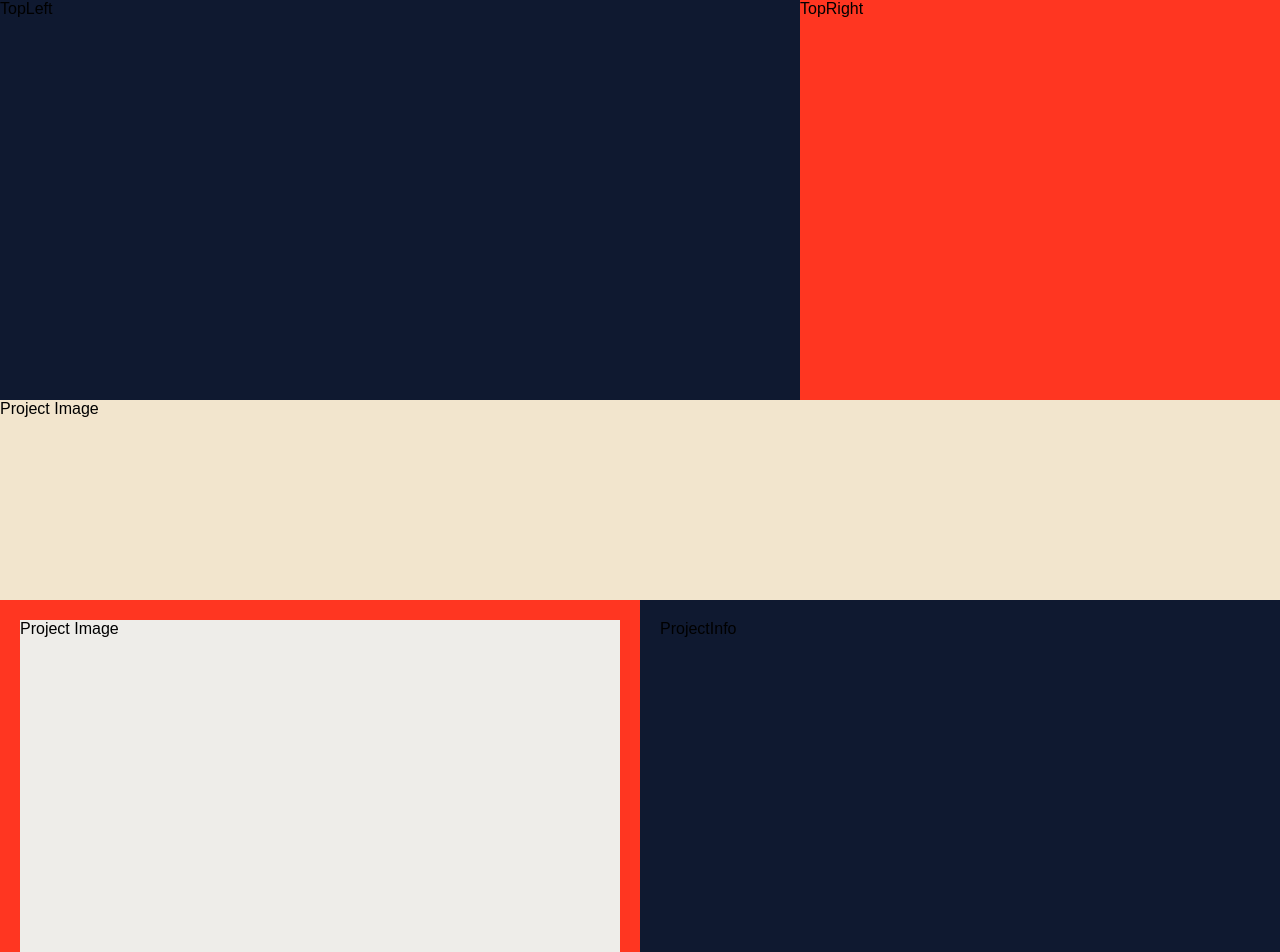
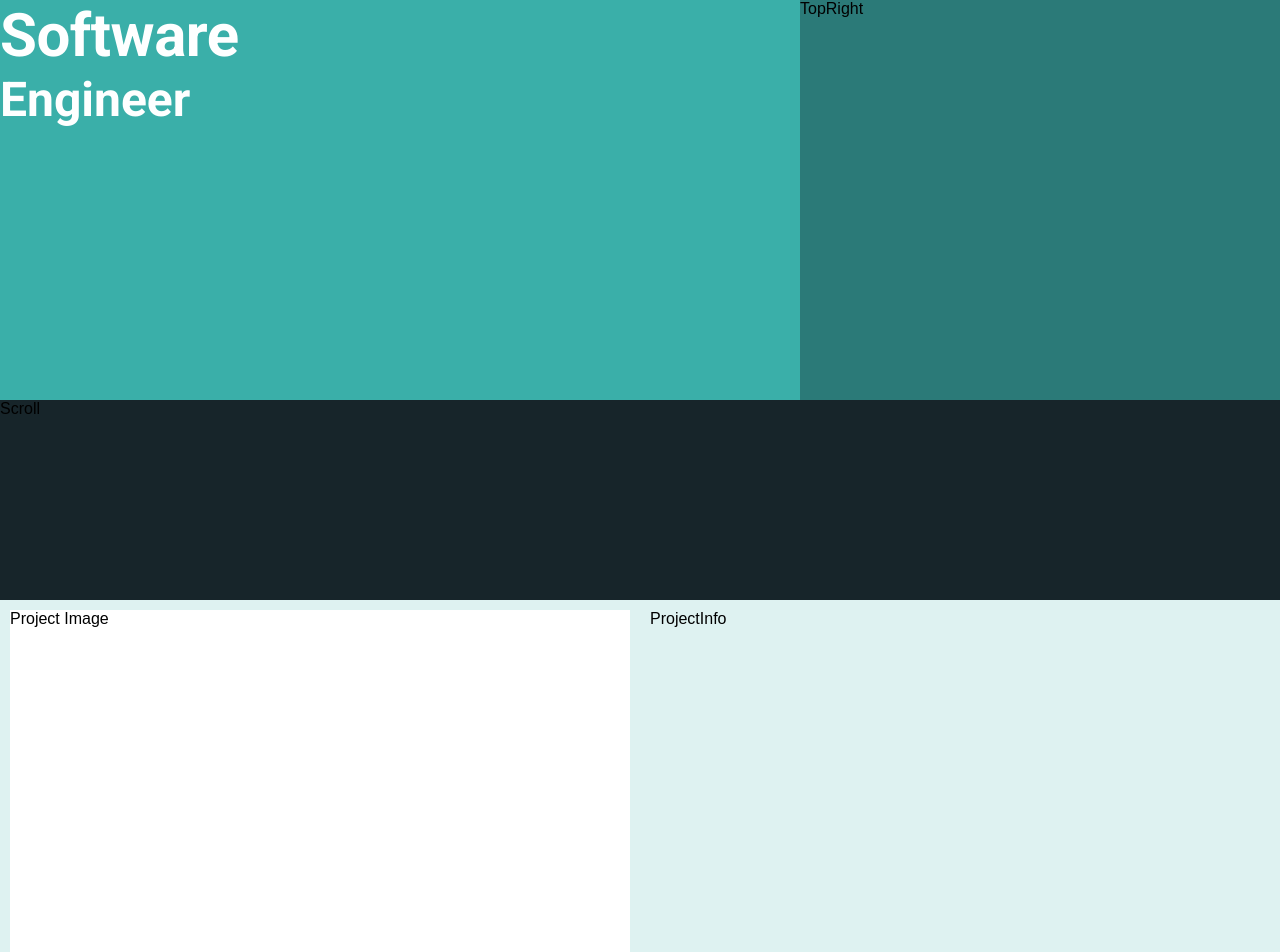
Before and after one commit to traviswilliams997/official_portfolio, a React (Vite) app: page / in a window 1280 px wide. Shown: the top 952 px of the page. Built offline with nearby package versions, Linux system fonts and the light colour scheme.

Commit message:
Fixed color scheme

```diff
--- a/src/components/ProjectImage.jsx
+++ b/src/components/ProjectImage.jsx
@@ -2,7 +2,7 @@ import { Box } from '@mui/material'
 
 const ProjectImage = () => {
   return (
-    <Box bgcolor="#eeede9" border=" 20px solid #ff3621" flex={1} height="400px">
+    <Box bgcolor="#FEFFF" border="10px solid  #DEF2F1" flex={1} height="400px">
       Project Image
     </Box>
   )
--- a/src/components/ProjectInfo.jsx
+++ b/src/components/ProjectInfo.jsx
@@ -2,9 +2,13 @@ import { Box } from '@mui/material'
 
 const ProjectInfo = () => {
   return (
-    <Box bgcolor="#0f1930" flex={1} border=" 20px solid #0f1930" height="400px">
+    <Box bgcolor="#DEF2F1" border="10px solid  #DEF2F1" flex={1} height="400px">
       ProjectInfo
     </Box>
+
+    // border-width: 1px 2em 5px 0; /* top right bottom left */
+    // border-style: solid dotted inset double;
+    // border-color: #f00 #0f0 #00f #ff0;
   )
 }
 
--- a/src/components/Scroll.jsx
+++ b/src/components/Scroll.jsx
@@ -2,8 +2,8 @@ import { Box } from '@mui/material'
 
 const Scroll = () => {
   return (
-    <Box bgcolor="#debf8266" flex={1} height="200px">
-      Project Image
+    <Box bgcolor="#17252A" flex={1} height="200px">
+      Scroll
     </Box>
   )
 }
--- a/src/components/TopLeft.jsx
+++ b/src/components/TopLeft.jsx
@@ -1,9 +1,16 @@
-import { Box } from '@mui/material'
+import { Box, Typography } from '@mui/material'
 
 const TopLeft = () => {
   return (
-    <Box bgcolor="#0f1930" flex={10} height="400px">
-      TopLeft
+    <Box bgcolor="#3AAFA9" flex={10} height="400px">
+      <Box>
+        <Typography variant="h2" fontWeight={700} color="#FEFFFF">
+          Software
+        </Typography>
+        <Typography variant="h3" fontWeight={700} color="#FEFFFF">
+          Engineer
+        </Typography>
+      </Box>
     </Box>
   )
 }
--- a/src/components/TopRight.jsx
+++ b/src/components/TopRight.jsx
@@ -2,7 +2,7 @@ import { Box } from '@mui/material'
 
 const TopRight = () => {
   return (
-    <Box bgcolor="#ff3621" flex={6} height="400px">
+    <Box bgcolor="#2B7A78" flex={6} height="400px">
       TopRight
     </Box>
   )
```
